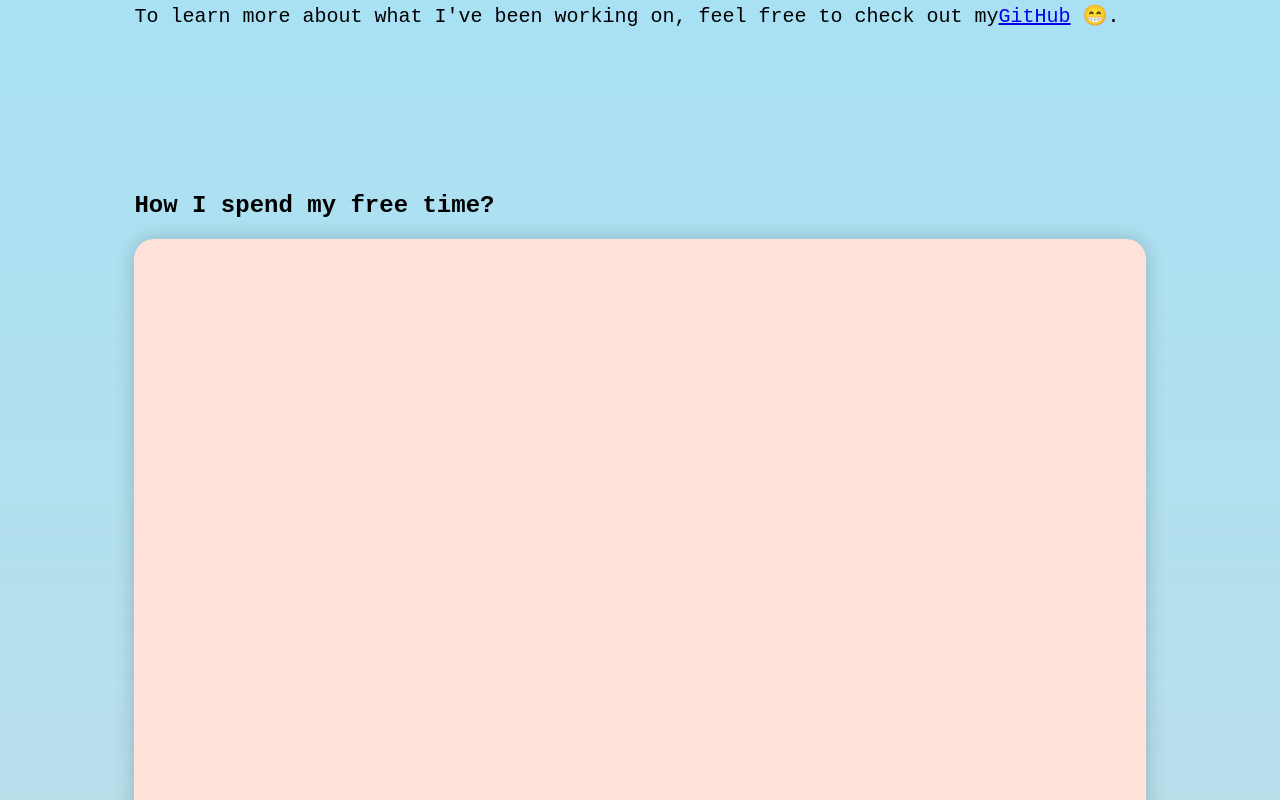
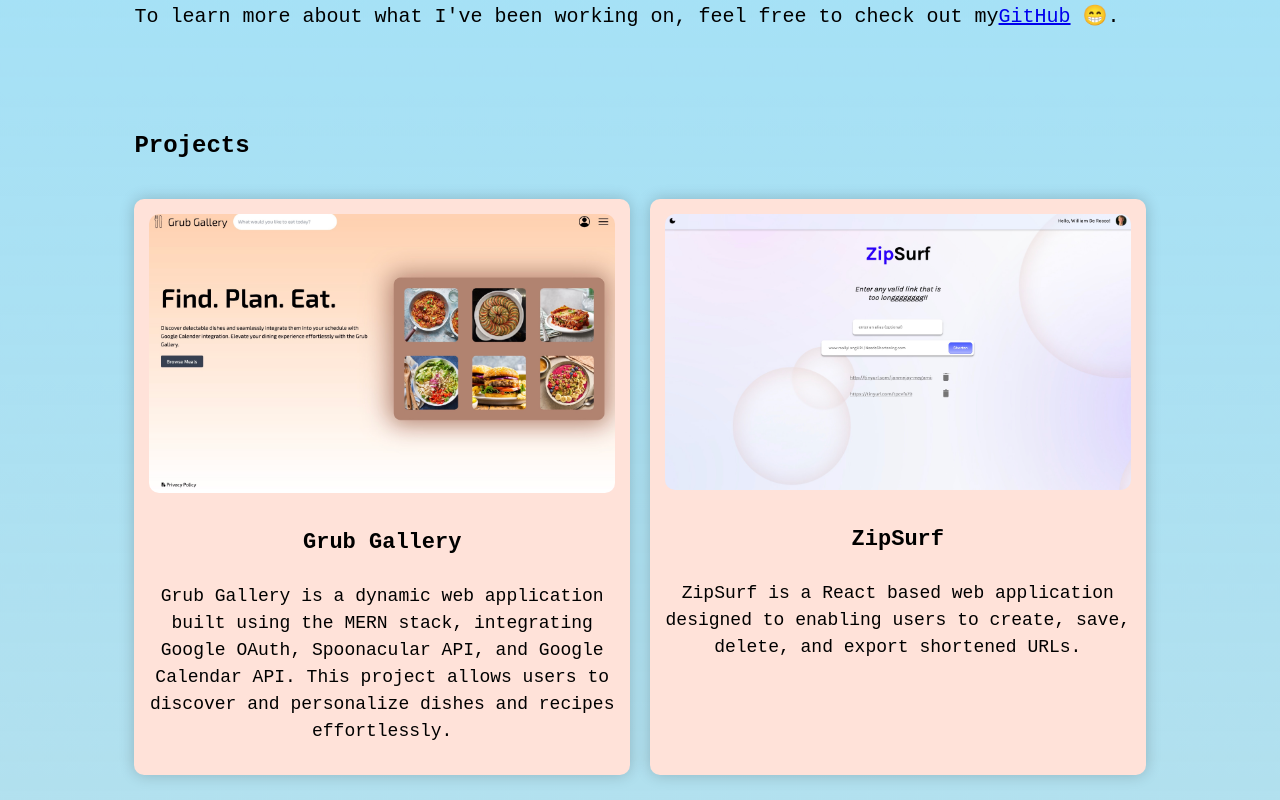
Before and after one commit to wesleevar/react-portfolio-template, a React (Vite) app: page / in a window 1280 px wide. Shown: the part 860-1660 px from the top of the page. Built offline with nearby package versions, Linux system fonts and the light colour scheme.

Commit message:
componentised Projects

```diff
--- a/src/App.tsx
+++ b/src/App.tsx
@@ -2,6 +2,7 @@ import About from "./components/About";
 import Connect from "./components/Connect";
 import Navbar from "./components/Navbar";
 import Profile from "./components/Profile";
+import Projects from "./components/Projects";
 import { fadeInTableRows } from "./utils/fadeInTable";
 import { initializeTilt } from "./utils/tilt";
 
@@ -30,7 +31,8 @@ function App() {
         <div className="content-separator"></div>
 
         {/* Projects */}
-
+        {/* TODO: navigate to `components/Projects.tsx and update all TODO:s */}
+        <Projects />
 
         <div className="content-separator"></div>
 
--- a/src/components/Connect.tsx
+++ b/src/components/Connect.tsx
@@ -1,3 +1,9 @@
+/**
+ * `Connect` returns a unordered list (`ul`) of links.
+ *
+ * TODO: replace each `href` for each link
+ * with your personal information.
+ */
 export default function Connect() {
   return (
     <>
--- a/src/components/Navbar.tsx
+++ b/src/components/Navbar.tsx
@@ -2,6 +2,9 @@ export default function Navbar() {
   return (
     <nav className="navbar">
       <ul className="nav-links">
+        <li>
+          <a href="/">Home</a>
+        </li>
         <li>
           <a href="#about">About</a>
         </li>
--- a/src/components/Project.tsx
+++ b/src/components/Project.tsx
@@ -1,6 +1,34 @@
+interface ProjectProps {
+  websiteHref: string;
+  imgSrc: string;
+  title: string;
+  description: string;
+}
+
 /**
  * `Project` is a generic component to render
  * the project information defined in `Projects.tsx`
  *
  * DO NOT MODIFY THIS COMPONENT (unless you want to expieriment 🌝)
  */
+export default function Project({
+  websiteHref,
+  imgSrc,
+  title,
+  description,
+}: ProjectProps) {
+  return (
+    <a
+      href={websiteHref}
+      target="_blank"
+      rel="noopener noreferrer"
+      className="project-link tilt tilt-small"
+    >
+      <div className="project">
+        <img src={imgSrc} alt={title} />
+        <h3>{title}</h3>
+        <p>{description}</p>
+      </div>
+    </a>
+  );
+}
--- a/src/components/Projects.tsx
+++ b/src/components/Projects.tsx
@@ -1,51 +1,32 @@
+import Project from "./Project";
+
 /**
  * `Projects` returns a list of `Project` components,
  * defined in the following component. Be sure to replace
  * all of the information in this file (do not edit `Project.tsx`
  * only edit `Projects.tsx`)
+ *
+ * TODO: replace each `websiteHref`, `imgSrc`, `title`, and `description
+ * with your project information.
  */
 export default function Projects() {
   return (
     <>
-      {/* TODO: replace with your info --> */}
       <h2 id="projects">Projects</h2>
       <div className="projects-container">
-        {/* project 1 */}
-        <a
-          href="https://github.com/wderocco8/Grub-Gallery"
-          target="_blank"
-          rel="noopener noreferrer"
-          className="project-link tilt tilt-small"
-        >
-          <div className="project">
-            <img src="/images/projects/project1.jpeg" alt="Grub Gallery" />
-            <h3>Grub Gallery</h3>
-            <p>
-              Grub Gallery is a dynamic web application built using the MERN
-              stack, integrating Google OAuth, Spoonacular API, and Google
-              Calendar API. This project allows users to discover and
-              personalize dishes and recipes effortlessly.
-            </p>
-          </div>
-        </a>
+        <Project
+          websiteHref="https://github.com/wderocco8/Grub-Gallery"
+          imgSrc="/images/projects/project1.jpeg"
+          title="Grub Gallery"
+          description="Grub Gallery is a dynamic web application built using the MERN stack, integrating Google OAuth, Spoonacular API, and Google Calendar API. This project allows users to discover and personalize dishes and recipes effortlessly."
+        />
 
-        {/* project 2 */}
-        <a
-          href="https://github.com/wderocco8/ZipSurf"
-          target="_blank"
-          rel="noopener noreferrer"
-          className="project-link tilt tilt-small"
-        >
-          <div className="project">
-            <img src="/images/projects/project2.jpeg" alt="ZipSurf" />
-            <h3>ZipSurf</h3>
-            <p>
-              ZipSurf is a React based web application designed to enabling
-              users to create, save, delete, and export shortened URLs
-            </p>
-          </div>
-        </a>
-        {/* Add more blocks as needed --> */}
+        <Project
+          websiteHref="https://github.com/wderocco8/ZipSurf"
+          imgSrc="/images/projects/project2.jpeg"
+          title="ZipSurf"
+          description="ZipSurf is a React based web application designed to enabling users to create, save, delete, and export shortened URLs."
+        />
       </div>
     </>
   );
```
